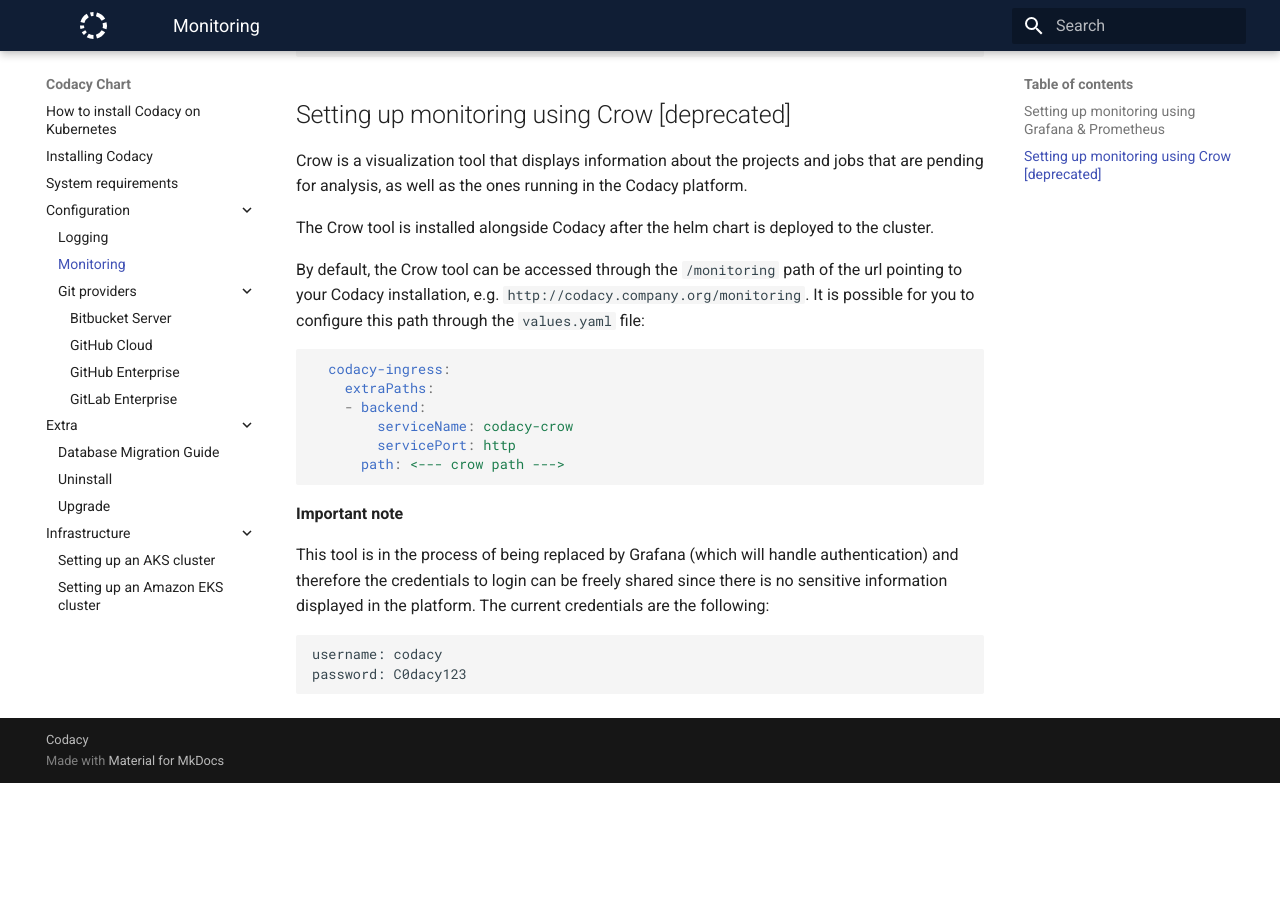
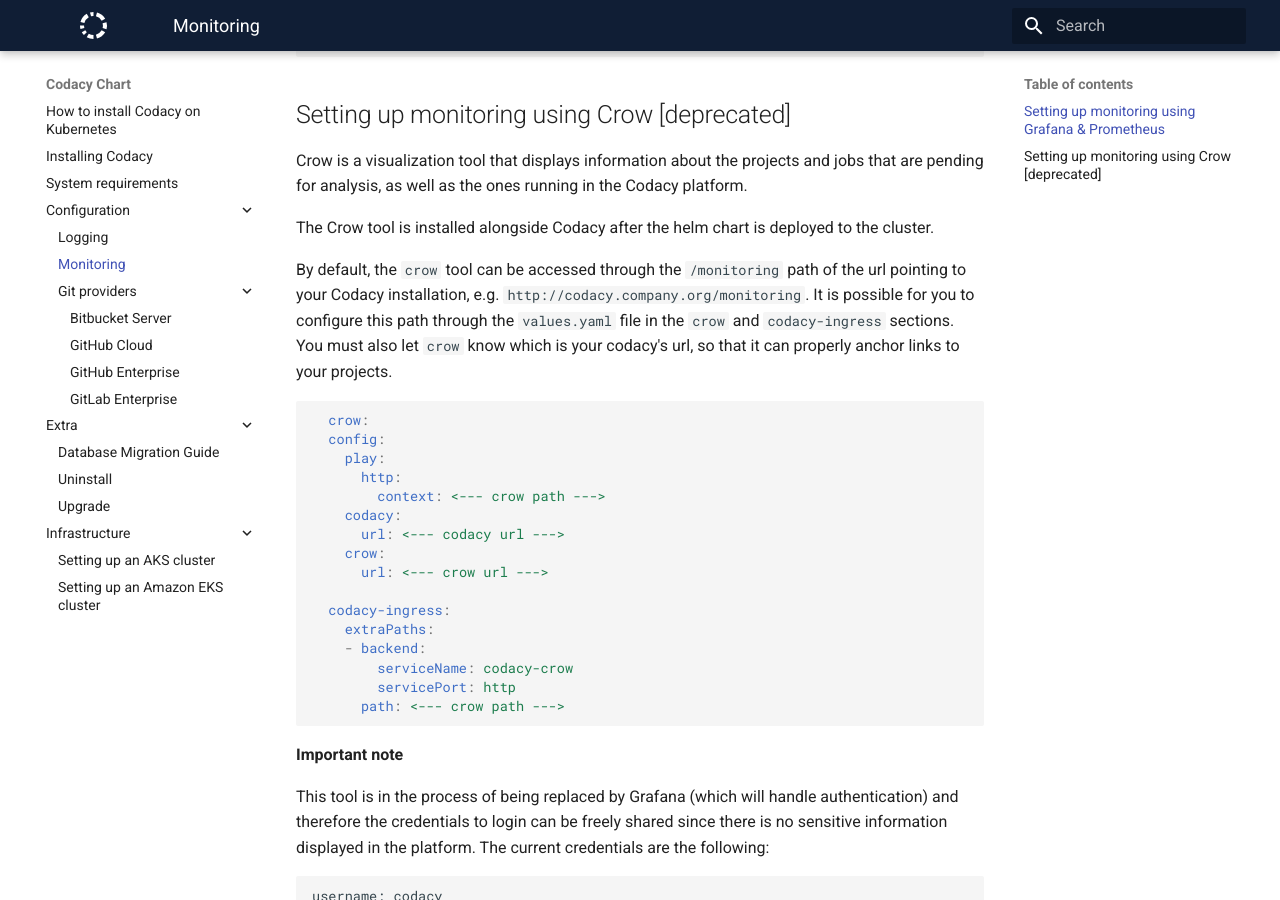
Before and after one commit to codacy/chart, an MkDocs documentation site: the page built from docs/configuration/monitoring.md, in a window 1280 px wide and 900 px high, scrolled down 1105 px. Built offline with MkDocs 1.6.1 and Material for MkDocs 9.7.7, drawn with Linux system fonts in a browser that asks for light colours; before the commit the page ends 1888 px from its top, so only the background shows below that.

Commit message:
fix: update monitoring docs

````diff
--- a/docs/configuration/monitoring.md
+++ b/docs/configuration/monitoring.md
@@ -58,10 +58,20 @@
 
 The Crow tool is installed alongside Codacy after the helm chart is deployed to the cluster.
 
-By default, the Crow tool can be accessed through the `/monitoring` path of the url pointing to your Codacy installation, e.g. `http://codacy.company.org/monitoring`.
-It is possible for you to configure this path through the `values.yaml` file:
+By default, the `crow` tool can be accessed through the `/monitoring` path of the url pointing to your Codacy installation, e.g. `http://codacy.company.org/monitoring`.
+It is possible for you to configure this path through the `values.yaml` file in the `crow` and `codacy-ingress` sections. You must also let `crow` know which is your codacy's url, so that it can properly anchor links to your projects.
 
 ```yaml
+  crow:
+  config:
+    play:
+      http:
+        context: <--- crow path --->
+    codacy:
+      url: <--- codacy url --->
+    crow:
+      url: <--- crow url --->
+
   codacy-ingress:
     extraPaths:
     - backend:
````
